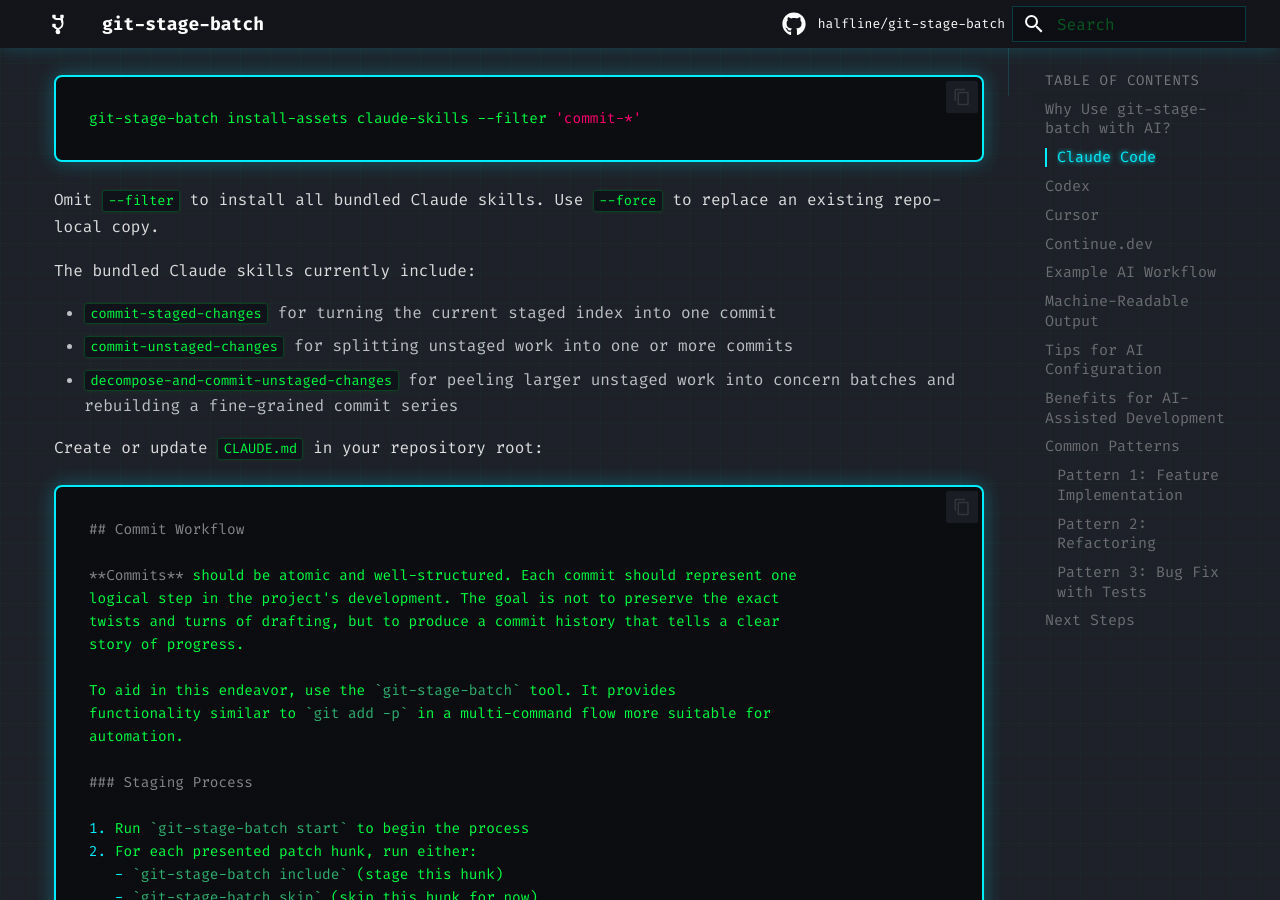
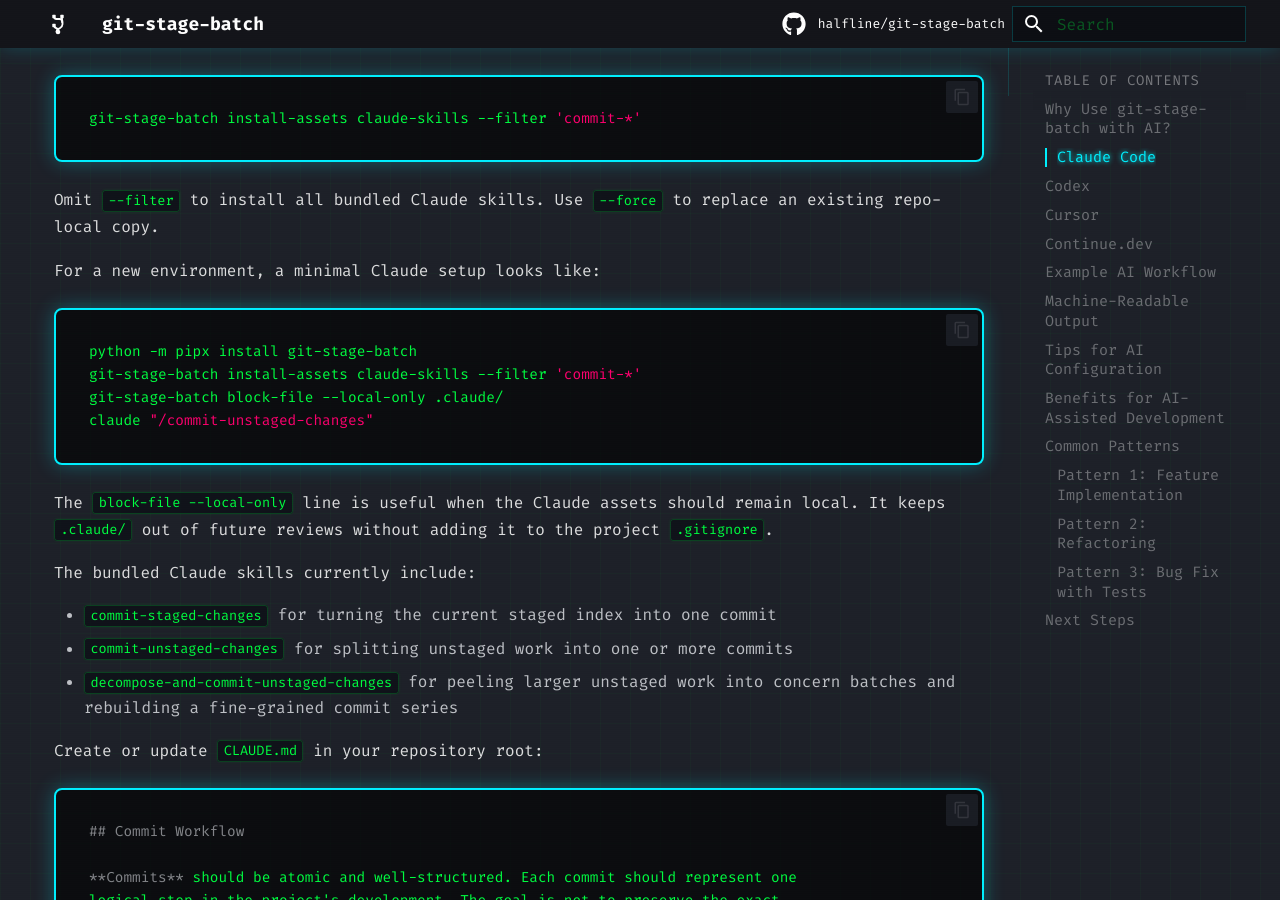
Before and after one commit to halfline/git-stage-batch, an MkDocs documentation site: the page built from docs/ai-assistants.md, in a window 1280 px wide and 900 px high, scrolled down 784 px. Built offline with MkDocs 1.6.1 and Material for MkDocs 9.7.7, drawn with Linux system fonts in a browser that asks for light colours; comment, search, counter and statistics services are not loaded.

Commit message:
docs: Add AI assistant quick-start guides to website pages
The project website provides an AI assistant configuration guide that
explains skill installation and lists the available commit skills. The
command reference documents the block-file --local-only flag. The main page
demonstrates hunk-level staging workflows with code examples and links to
the assistant guide for further reading.

A user setting up a new environment has to piece together installation
steps, skill filtering, and local-only asset management from separate
reference sections. Neither the main page nor the assistant page offers a
copy-paste sequence that moves from zero to a working AI commit workflow.

This commit adds quick-start sections to both pages. The main index page
gains an "AI Assistant Quick Start" subsection showing pipx installation,
skill filtering, block-file --local-only usage, and a Claude invocation
example. The AI assistant page gains a "minimal Claude setup" code block
with the same four-step sequence and an explanation of why block-file
--local-only keeps assets out of reviews without modifying the project
.gitignore.

The next commit will bring the same quick-start content to the project
README so that users who discover the project on GitHub see it before
visiting the website.

````diff
--- a/docs/ai-assistants.md
+++ b/docs/ai-assistants.md
@@ -22,6 +22,19 @@
 
 Omit `--filter` to install all bundled Claude skills.
 Use `--force` to replace an existing repo-local copy.
+
+For a new environment, a minimal Claude setup looks like:
+
+```bash
+python -m pipx install git-stage-batch
+git-stage-batch install-assets claude-skills --filter 'commit-*'
+git-stage-batch block-file --local-only .claude/
+claude "/commit-unstaged-changes"
+```
+
+The `block-file --local-only` line is useful when the Claude assets should
+remain local. It keeps `.claude/` out of future reviews without adding it to
+the project `.gitignore`.
 
 The bundled Claude skills currently include:
 
````
Also changed, not shown: docs/index.md (+28 -0 lines).
